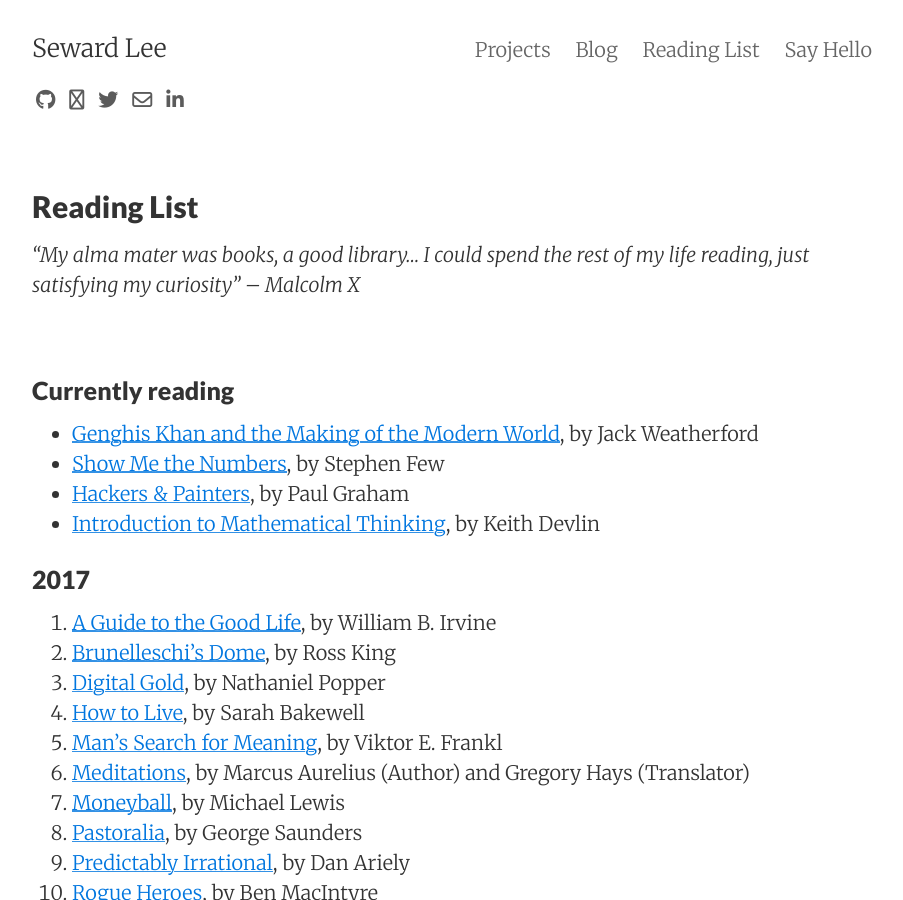
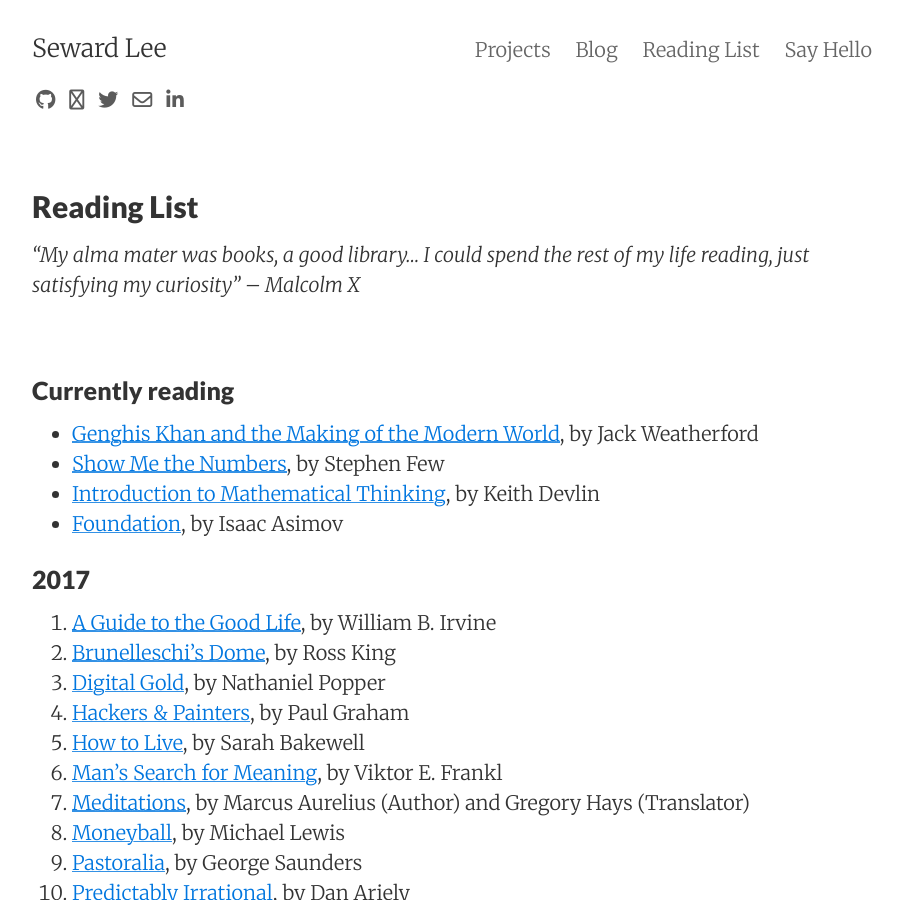
Before and after one commit to sewardlee337/sewardlee337.github.io, a Jekyll site: the page built from readinglist.md, in a window 1280 px wide and 900 px high. Shown: the whole window, without its empty margins (188-1091 px from the left). Built offline with Jekyll 4.4.1, drawn with Linux system fonts in a browser that asks for light colours; nearby versions of some CDN libraries.

Commit message:
Update reading list

```diff
--- a/readinglist.md
+++ b/readinglist.md
@@ -14,14 +14,15 @@ _"My alma mater was books, a good library... I could spend the rest of my life r
 
 * [Genghis Khan and the Making of the Modern World](https://www.amazon.com/Genghis-Khan-Making-Modern-World-ebook/dp/B000FCK206/ref=sr_1_1?ie=UTF8&qid=1500165120&sr=8-1&keywords=genghis+khan+and+the+making+of+the+modern+world), by Jack Weatherford
 * [Show Me the Numbers](https://www.amazon.com/Show-Me-Numbers-Designing-Enlighten/dp/0970601972/ref=sr_1_1?ie=UTF8&qid=1500348689&sr=8-1&keywords=show+me+the+numbers), by Stephen Few
-* [Hackers & Painters](https://www.amazon.com/Hackers-Painters-Big-Ideas-Computer-ebook/dp/B0026OR2NQ/ref=sr_1_1?s=digital-text&ie=UTF8&qid=1500967102&sr=1-1&keywords=hackers+%26+painters), by Paul Graham
 * [Introduction to Mathematical Thinking](https://www.amazon.com/Introduction-Mathematical-Thinking-Keith-Devlin-ebook/dp/B009LTPSTO/ref=sr_1_1?ie=UTF8&qid=1501048814&sr=8-1&keywords=introduction+to+mathematical+thinking), by Keith Devlin
+* [Foundation](https://www.amazon.com/Foundation-Isaac-Asimov-ebook/dp/B000FC1PWA/ref=sr_1_1?ie=UTF8&qid=1501446251&sr=8-1&keywords=foundation+asimov), by Isaac Asimov
 
 ### 2017
 
 1. [A Guide to the Good Life](https://www.amazon.com/Guide-Good-Life-Ancient-Stoic-ebook/dp/B0040JHNQG/ref=pd_sim_351_6?_encoding=UTF8&psc=1&refRID=55TM0587AYHX8KJ0PFHH), by William B. Irvine
 1. [Brunelleschi's Dome](https://www.amazon.com/Brunelleschis-Dome-Renaissance-Reinvented-Architecture-ebook/dp/B00DUVKOUW/ref=sr_1_1?s=digital-text&ie=UTF8&qid=1500162915&sr=1-1&keywords=brunelleschi%27s+dome), by Ross King
 1. [Digital Gold](https://www.amazon.com/Digital-Gold-Bitcoin-Millionaires-Reinvent-ebook/dp/B01D8KFX9Q/ref=sr_1_1?s=digital-text&ie=UTF8&qid=1500163114&sr=1-1&keywords=digital+gold), by Nathaniel Popper
+1. [Hackers & Painters](https://www.amazon.com/Hackers-Painters-Big-Ideas-Computer-ebook/dp/B0026OR2NQ/ref=sr_1_1?s=digital-text&ie=UTF8&qid=1500967102&sr=1-1&keywords=hackers+%26+painters), by Paul Graham
 1. [How to Live](https://www.amazon.com/How-Live-Montaigne-Question-Attempts-ebook/dp/B003E8AK4Q/ref=sr_1_1?s=digital-text&ie=UTF8&qid=1500163553&sr=1-1&keywords=how+to+live), by Sarah Bakewell
 1. [Man's Search for Meaning](https://www.amazon.com/Mans-Search-Meaning-Viktor-Frankl-ebook/dp/B009U9S6FI/ref=sr_1_1?s=digital-text&ie=UTF8&qid=1500162652&sr=1-1&keywords=man%27s+search+for+meaning), by Viktor E. Frankl
 1. [Meditations](https://www.amazon.com/Meditations-New-Translation-Modern-Library-ebook/dp/B000FC1JAI/ref=sr_1_2?s=digital-text&ie=UTF8&qid=1500162466&sr=1-2&keywords=marcus+aurelius+gregory+hays), by Marcus Aurelius (Author) and Gregory Hays (Translator)
```
